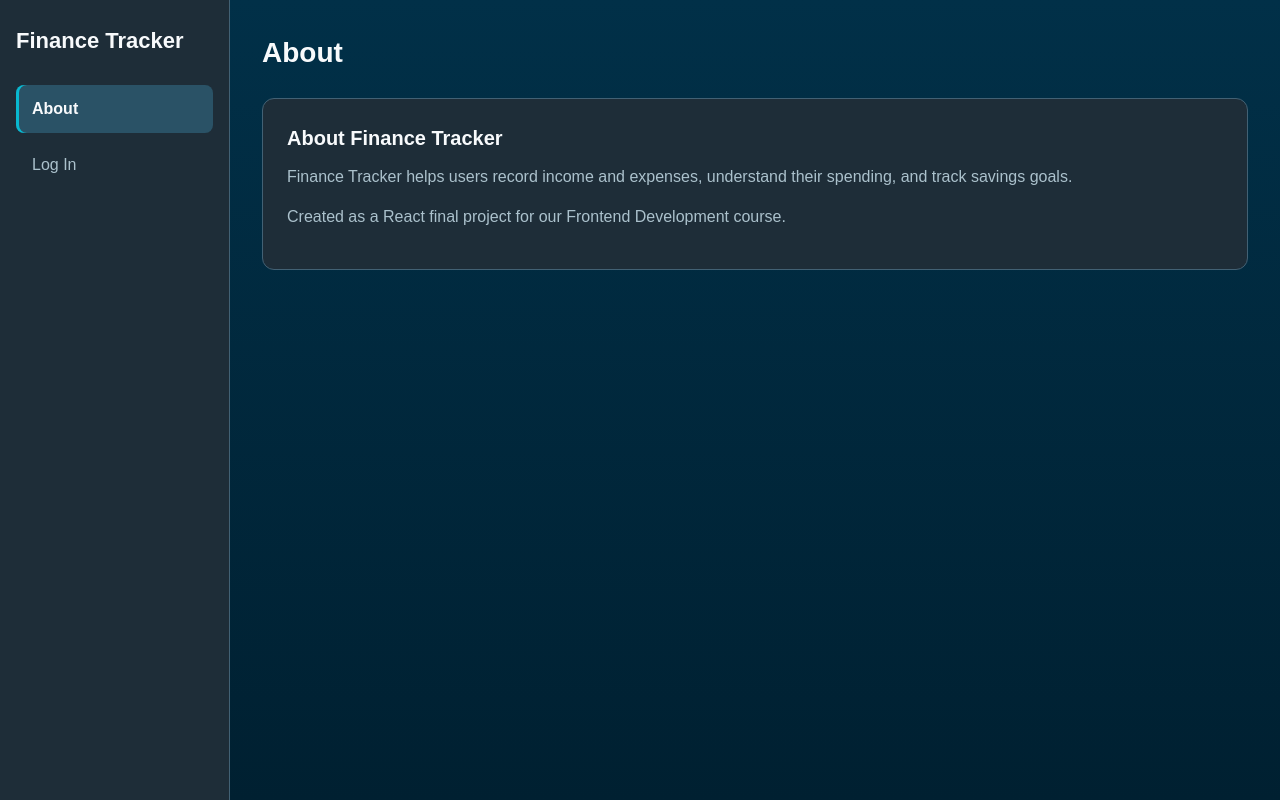
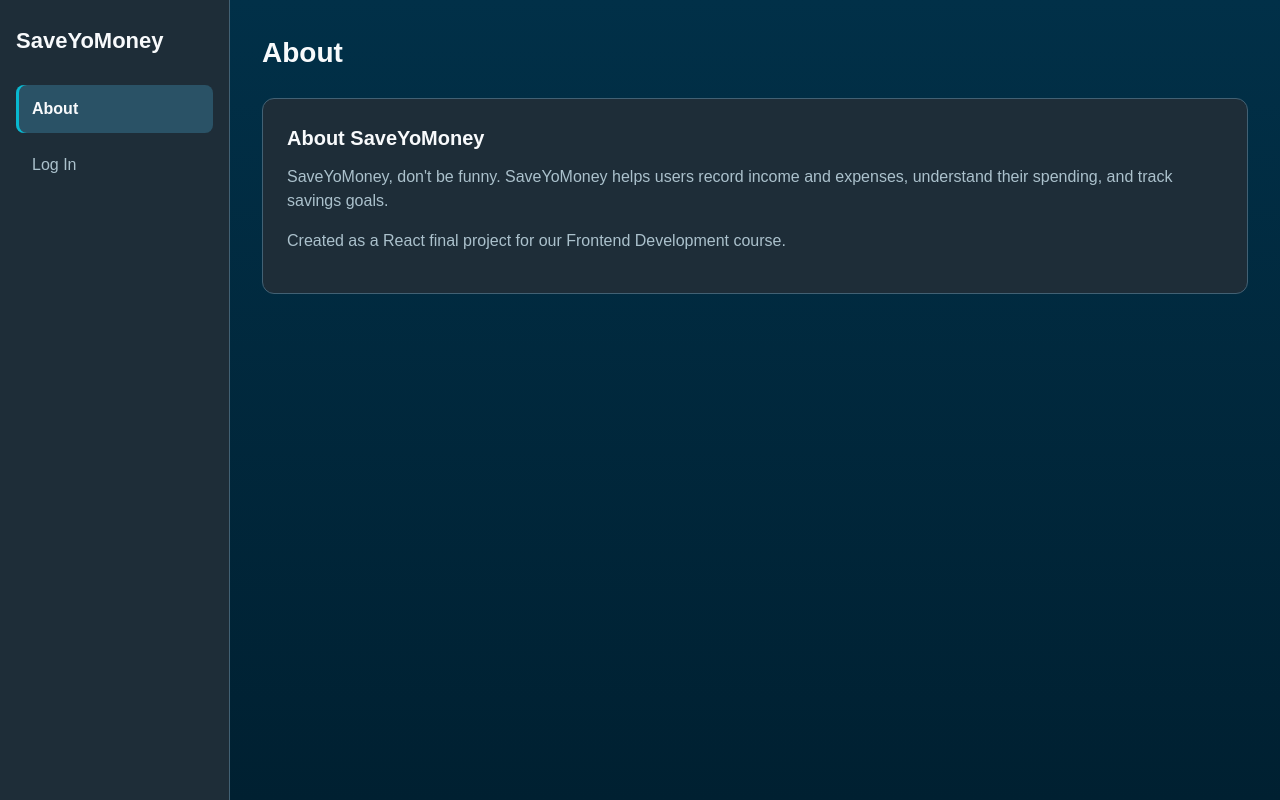
Before and after one commit to tilongg/personal-finance-tracker-group4, a React (Vite) app: page /about in a window 1280 px wide. Built offline with nearby package versions, Linux system fonts and the light colour scheme.

Commit message:
added save yo money as the title for some stuff

```diff
--- a/index.html
+++ b/index.html
@@ -2,9 +2,9 @@
 <html lang="en">
   <head>
     <meta charset="UTF-8" />
-    <link rel="icon" type="image/svg+xml" href="/favicon.svg" />
+    <link rel="icon" type="image/svg+xml" href="/bank-svgrepo-com.svg" />
     <meta name="viewport" content="width=device-width, initial-scale=1.0" />
-    <title>personal-finance-tracker-app-group4</title>
+    <title>SaveYoMoney</title>
   </head>
   <body>
     <div id="root"></div>
--- a/src/components/Navbar.jsx
+++ b/src/components/Navbar.jsx
@@ -29,7 +29,7 @@ export default function Navbar() {
   return (
     <div className="navbar" onKeyDown={handleKeyDown}>
       <div className="navbar-top">
-        <p className="brand">Finance Tracker</p>
+        <p className="brand">SaveYoMoney</p>
 
         <button
           className="menu-toggle"
--- a/src/pages/About.jsx
+++ b/src/pages/About.jsx
@@ -4,9 +4,9 @@ export default function About() {
       <h1 className="page-title">About</h1>
 
       <section className="card">
-        <h2>About Finance Tracker</h2>
+        <h2>About SaveYoMoney</h2>
         <p>
-          Finance Tracker helps users record income and expenses,
+          SaveYoMoney, don't be funny. SaveYoMoney helps users record income and expenses,
           understand their spending, and track savings goals.
         </p>
         <p>
--- a/src/pages/Login.jsx
+++ b/src/pages/Login.jsx
@@ -24,7 +24,7 @@ export default function Login() {
   return (
     <main className="login-page">
       <section className="card login-card">
-        <p className="brand">Finance Tracker</p>
+        <p className="brand">SaveYoMoney</p>
         <h1 className="page-title">Welcome back</h1>
         <p>Log in to manage your finances.</p>
 
```
Also changed, not shown: public/bank-svgrepo-com.svg (added).
